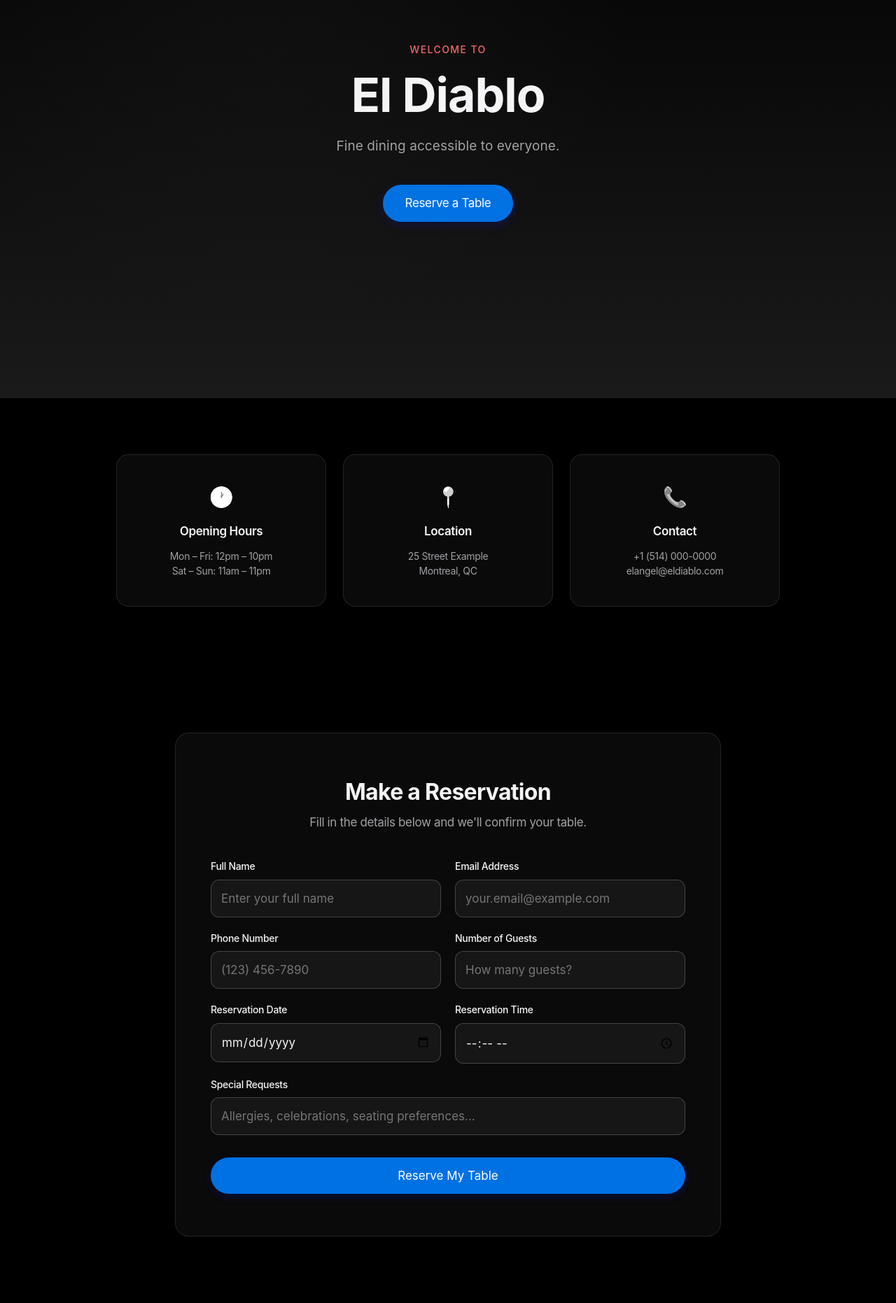
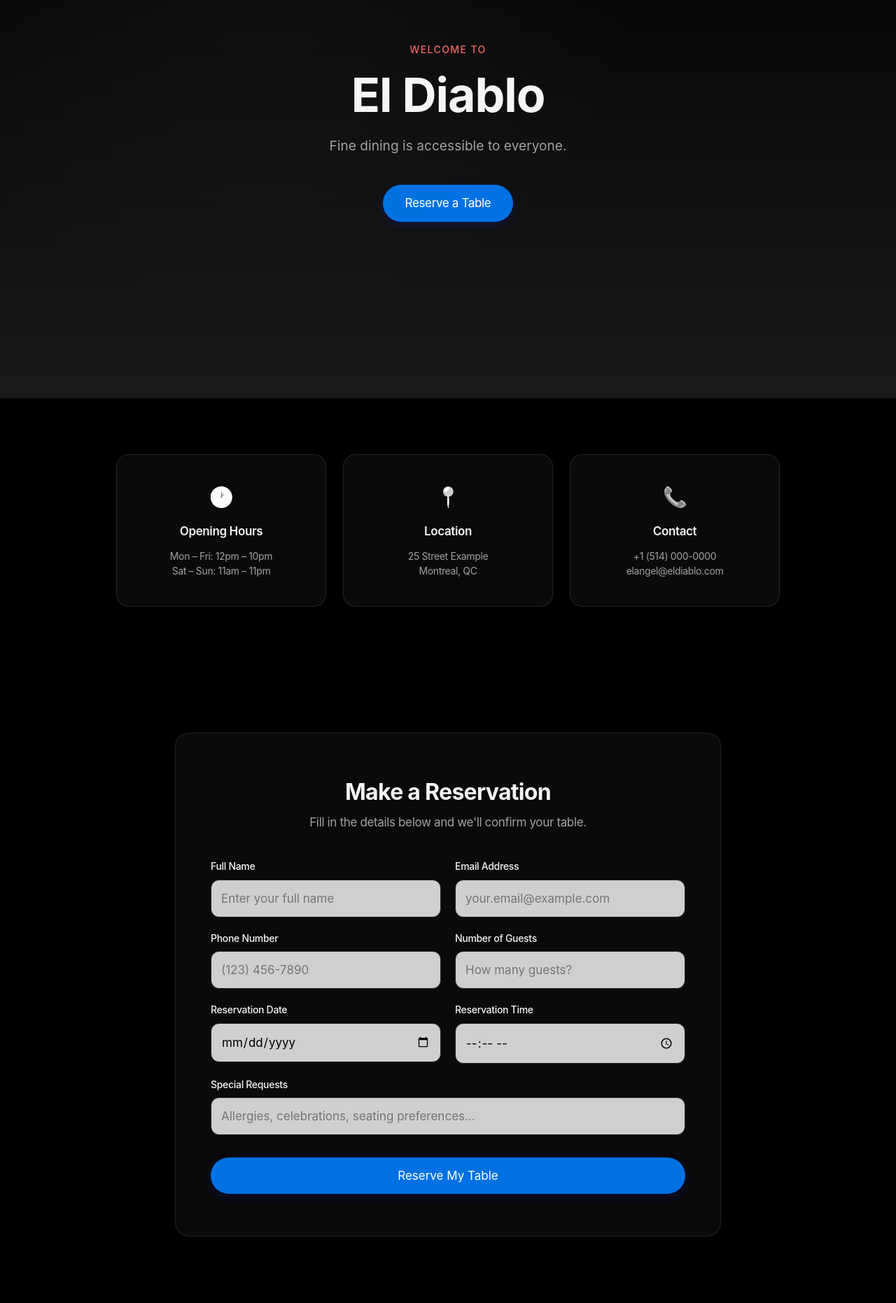
Before and after one commit to Jezuun/Unix-Project, a PHP site: page /website.html in a window 1280 px wide. Shown: the part 231-2093 px from the top of the page at 70% size. Run offline with PHP 8.4, Linux system fonts and the light colour scheme.

Commit message:
updated the fields color

```diff
--- a/website/style.css
+++ b/website/style.css
@@ -251,19 +251,19 @@ input[type="date"],
 input[type="time"] {
   width: 100%;
   padding: 16px 14px;
-  border: 1px solid rgba(255, 255, 255, 0.2);
+  border: 1px solid rgb(39 35 30);
   border-radius: 12px;
   font-size: 17px;
   transition: all 0.3s cubic-bezier(0.25, 0.1, 0.25, 1);
-  background: rgba(255, 255, 255, 0.05);
-  color: #f5f5f7;
+  background: rgb(207 207 207);
+  color: #000000;
   font-family: -apple-system, BlinkMacSystemFont, 'SF Pro Display', 'Helvetica Neue', Arial, sans-serif;
 }
 
 input:focus {
   outline: none;
   border-color: #0071e3;
-  background: rgba(255, 255, 255, 0.08);
+  background: rgb(255 255 255);
   box-shadow: 0 0 0 4px rgba(0, 113, 227, 0.1);
 }
 
--- a/website/website.html
+++ b/website/website.html
@@ -23,7 +23,7 @@
   <div class="hero-content">
     <p class="hero-sub">Welcome to</p>
     <h1>El Diablo</h1>
-    <p class="hero-desc">Fine dining accessible to everyone.</p>
+    <p class="hero-desc">Fine dining is accessible to everyone.</p>
     <a href="#reserve" class="hero-btn">Reserve a Table</a>
   </div>
 </section>
```
